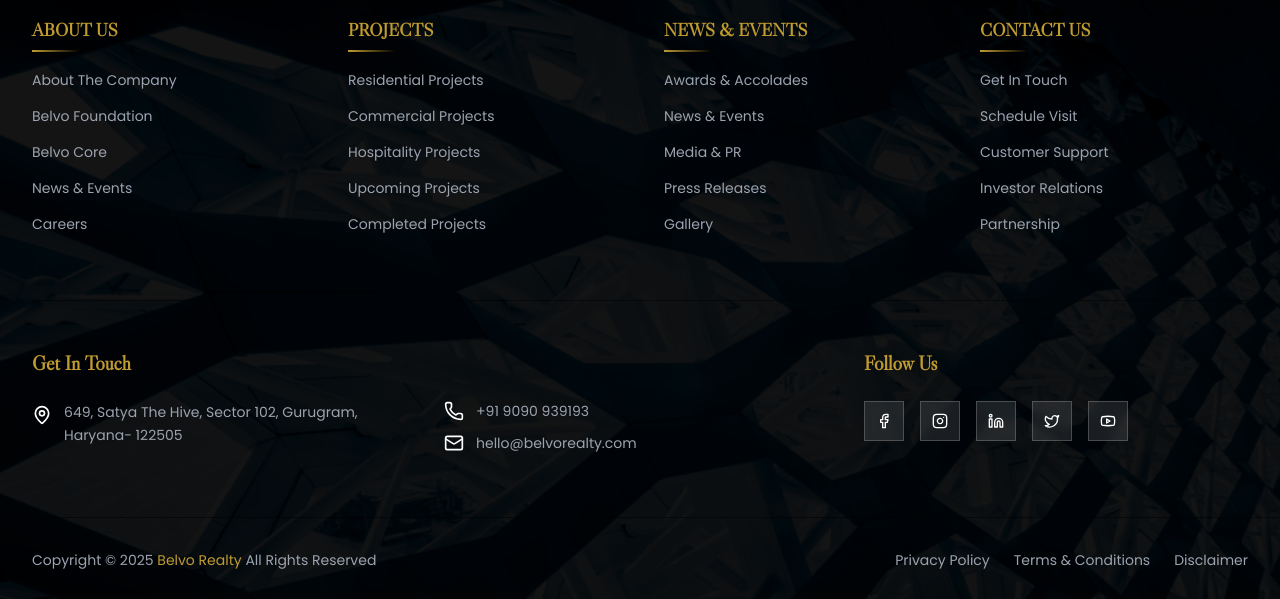
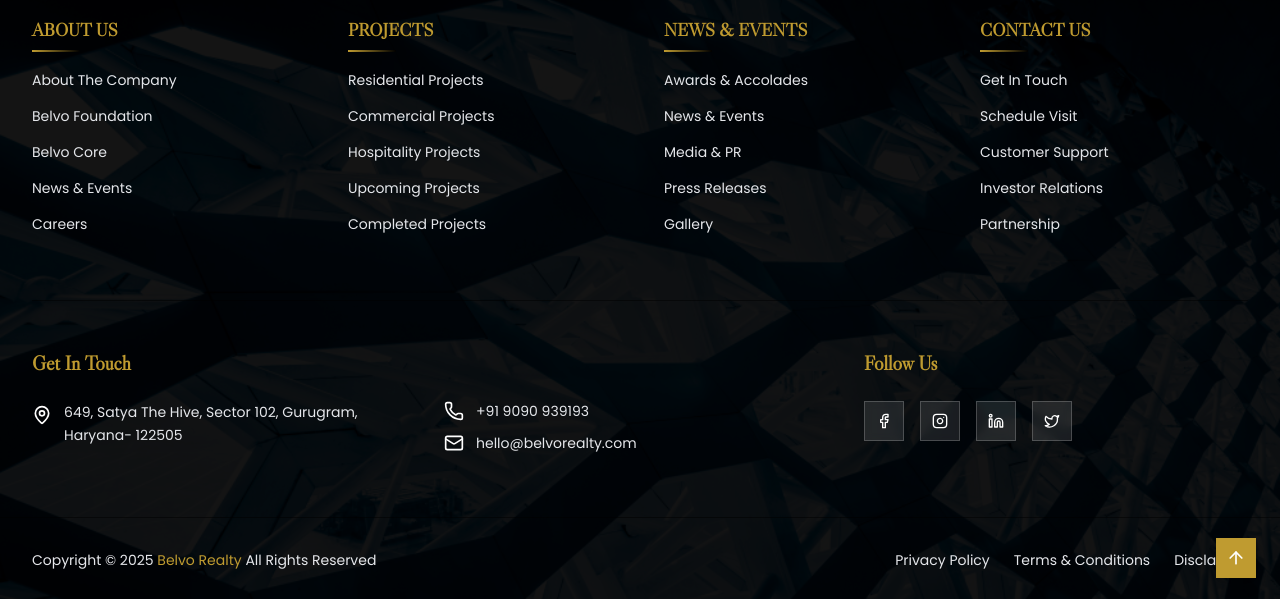
Before and after one commit to desirediv0/belvo-realty, a Next.js app: page /contact in a window 1280 px wide. Shown: the part 1789-2388 px from the top of the page. Built offline with nearby package versions, Linux system fonts and the light colour scheme.

Commit message:
fix: Comment out WhatsAppButton import and usage; update Footer styles for better readability and consistency

```diff
--- a/src/app/layout.tsx
+++ b/src/app/layout.tsx
@@ -3,7 +3,7 @@ import type { Metadata } from "next";
 import "./globals.css";
 import Navigation from "@/components/Navigation";
 import Footer from "@/components/Footer";
-import WhatsAppButton from "@/components/WhatsAppButton";
+// import WhatsAppButton from "@/components/WhatsAppButton";
 import { Suspense } from "react"
 import localFont from "next/font/local"
 
@@ -39,7 +39,7 @@ export default function RootLayout({
           <Navigation />
           {children}
           <Footer />
-          <WhatsAppButton />
+          {/* <WhatsAppButton /> */}
         </Suspense>
 
       </body>
--- a/src/components/Footer.tsx
+++ b/src/components/Footer.tsx
@@ -2,7 +2,7 @@
 
 import type React from "react"
 import { motion } from "framer-motion"
-import { Facebook, Instagram, Linkedin, Twitter, Youtube, Phone, Mail, MapPin } from "lucide-react"
+import { Facebook, Instagram, Linkedin, Twitter, Phone, Mail, MapPin, ArrowUp } from "lucide-react"
 
 interface FooterLink {
     label: string
@@ -87,7 +87,6 @@ const Footer: React.FC = () => {
         { icon: Instagram, href: "https://instagram.com/belvorealty", label: "Instagram" },
         { icon: Linkedin, href: "https://linkedin.com/company/belvorealty", label: "LinkedIn" },
         { icon: Twitter, href: "https://twitter.com/belvorealty", label: "Twitter" },
-        { icon: Youtube, href: "https://youtube.com/belvorealty", label: "YouTube" },
     ]
 
     return (
@@ -122,7 +121,7 @@ const Footer: React.FC = () => {
                                             <li key={link.label}>
                                                 <a
                                                     href={link.href}
-                                                    className="text-gray-400 hover:text-white transition-colors duration-200 text-sm leading-relaxed"
+                                                    className="text-gray-200 hover:text-[#bf9b30] transition-colors duration-200 text-sm leading-relaxed"
                                                 >
                                                     {link.label}
                                                 </a>
@@ -142,7 +141,7 @@ const Footer: React.FC = () => {
                                         <div className="flex items-start space-x-3">
                                             <MapPin className="w-5 h-5 text-white mt-1 flex-shrink-0" />
                                             <div>
-                                                <p className="text-sm text-gray-400 leading-relaxed">
+                                                <p className="text-sm text-gray-200 leading-relaxed">
                                                     649, Satya The Hive, Sector 102, Gurugram, Haryana- 122505
                                                 </p>
                                             </div>
@@ -150,11 +149,11 @@ const Footer: React.FC = () => {
                                         <div className="space-y-3">
                                             <div className="flex items-center space-x-3">
                                                 <Phone className="w-5 h-5 text-white flex-shrink-0" />
-                                                <span className="text-sm text-gray-400">+91 9090 939193</span>
+                                                <span className="text-sm text-gray-200">+91 9090 939193</span>
                                             </div>
                                             <div className="flex items-center space-x-3">
                                                 <Mail className="w-5 h-5 text-white flex-shrink-0" />
-                                                <span className="text-sm text-gray-400"> hello@belvorealty.com</span>
+                                                <span className="text-sm text-gray-200"> hello@belvorealty.com</span>
                                             </div>
                                         </div>
                                     </div>
@@ -170,10 +169,10 @@ const Footer: React.FC = () => {
                                                 href={social.href}
                                                 whileHover={{ scale: 1.1 }}
                                                 whileTap={{ scale: 0.95 }}
-                                                className="w-10 h-10 bg-white/10 backdrop-blur-sm border border-white/20  flex items-center justify-center hover:bg-white hover:border-white transition-all duration-300 group"
+                                                className="w-10 h-10 bg-white/10 backdrop-blur-sm border border-white/20  flex items-center justify-center hover:bg-[#bf9b30] hover:border-white transition-all duration-300 group"
                                                 aria-label={social.label}
                                             >
-                                                <social.icon className="w-4 h-4 text-white group-hover:text-gray-400 transition-colors" />
+                                                <social.icon className="w-4 h-4 text-white group-hover:text-gray-200 transition-colors" />
                                             </motion.a>
                                         ))}
                                     </div>
@@ -188,18 +187,18 @@ const Footer: React.FC = () => {
                     <div className="max-w-7xl mx-auto px-4 sm:px-6 lg:px-8">
                         <div className="flex flex-col md:flex-row justify-between items-center space-y-4 md:space-y-0">
                             <div className="flex items-center space-x-2">
-                                <p className="text-sm text-gray-400">
+                                <p className="text-sm text-gray-200">
                                     Copyright © 2025 <span className="text-[#bf9b30]">Belvo Realty</span> All Rights Reserved
                                 </p>
                             </div>
-                            <div className="flex space-x-6 text-sm text-gray-400">
-                                <a href="/privacy" className="hover:text-white transition-colors">
+                            <div className="flex space-x-6 text-sm text-gray-200">
+                                <a href="/privacy" className="hover:text-[#bf9b30] transition-colors">
                                     Privacy Policy
                                 </a>
-                                <a href="/terms" className="hover:text-white transition-colors">
+                                <a href="/terms" className="hover:text-[#bf9b30] transition-colors">
                                     Terms & Conditions
                                 </a>
-                                <a href="/disclaimer" className="hover:text-white transition-colors">
+                                <a href="/disclaimer" className="hover:text-[#bf9b30] transition-colors">
                                     Disclaimer
                                 </a>
                             </div>
@@ -207,7 +206,11 @@ const Footer: React.FC = () => {
                     </div>
                 </motion.div>
             </motion.div>
-        </footer>
+            <div className="absolute right-6 bottom-6 bg-[#bf9b30] w-10 h-10 flex items-center justify-center  z-50 shadow-lg hover:bg-[#bf9b30]/90 transition-colors cursor-pointer">
+                <ArrowUp className="w-5 h-5 text-white cursor-pointer hover:text-gray-200" onClick={() => window.scrollTo({ top: 0, behavior: 'smooth' })} />
+
+            </div>
+        </footer >
     )
 }
 
--- a/src/components/Hero.tsx
+++ b/src/components/Hero.tsx
@@ -31,7 +31,7 @@ const Hero = () => {
                         animate={{ opacity: 1, y: 0 }}
                         transition={{ duration: 1, delay: 0.4 }}
                         className="libreCaslonDisplay font-normal text-white mb-8 leading-tight text-balance text-center"
-                        style={{ fontSize: 'clamp(2.25rem, 8vw, 5.5rem)' }}
+                        style={{ fontSize: 'clamp(2.25rem, 8vw, 4.5rem)' }}
                     >
                         BELVO REALTY
                     </motion.h1>
--- a/src/components/statistics-section.tsx
+++ b/src/components/statistics-section.tsx
@@ -78,7 +78,7 @@ export default function StatisticsSection() {
                     className="max-w-7xl mx-auto"
                 >
                     {/* Statistics Cards */}
-                    <motion.div variants={itemVariants} className="grid md:grid-cols-3 gap-8 mb-10 ">
+                    <motion.div variants={itemVariants} className="grid grid-cols-2 md:grid-cols-3 gap-8 mb-10 ">
                         {[
                             { value: 5000, suffix: '+', label: 'Happy Customers', },
                             { value: 12, suffix: 'M sq.ft+', label: 'Under Development' },
@@ -101,7 +101,7 @@ export default function StatisticsSection() {
 
                                     </div>
 
-                                    <div className="text-4xl md:text-5xl  font-bold text-[#bf9b30] mb-4 libreCaslonDisplay tracking-wider">
+                                    <div className="text-2xl md:text-4xl  text-center md:text-left  font-bold text-[#bf9b30] mb-4 libreCaslonDisplay tracking-wider">
                                         {s.label === 'Planned Investment' ? (
                                             <>
                                                 ₹<CountUpNumber end={s.value} suffix={` ${s.suffix}`} />
@@ -111,7 +111,7 @@ export default function StatisticsSection() {
                                         )}
                                     </div>
 
-                                    <p className="text-black opacity-90 font-medium text-lg tracking-wide uppercase ">{s.label}</p>
+                                    <p className="text-black opacity-90 font-medium text-sm md:text-lg tracking-wide uppercase text-center md:text-left ">{s.label}</p>
                                 </div>
                             </motion.div>
                         ))}
```
